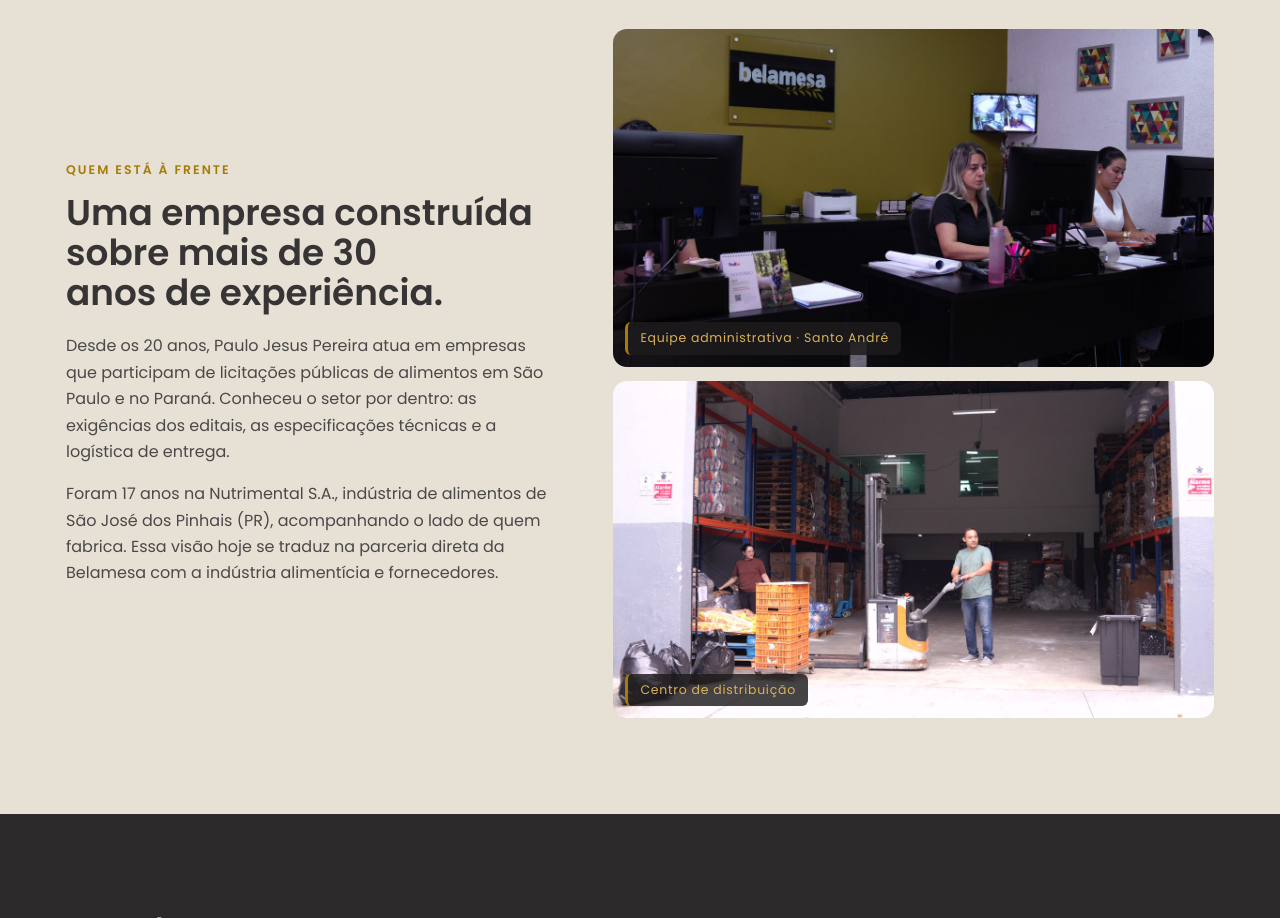
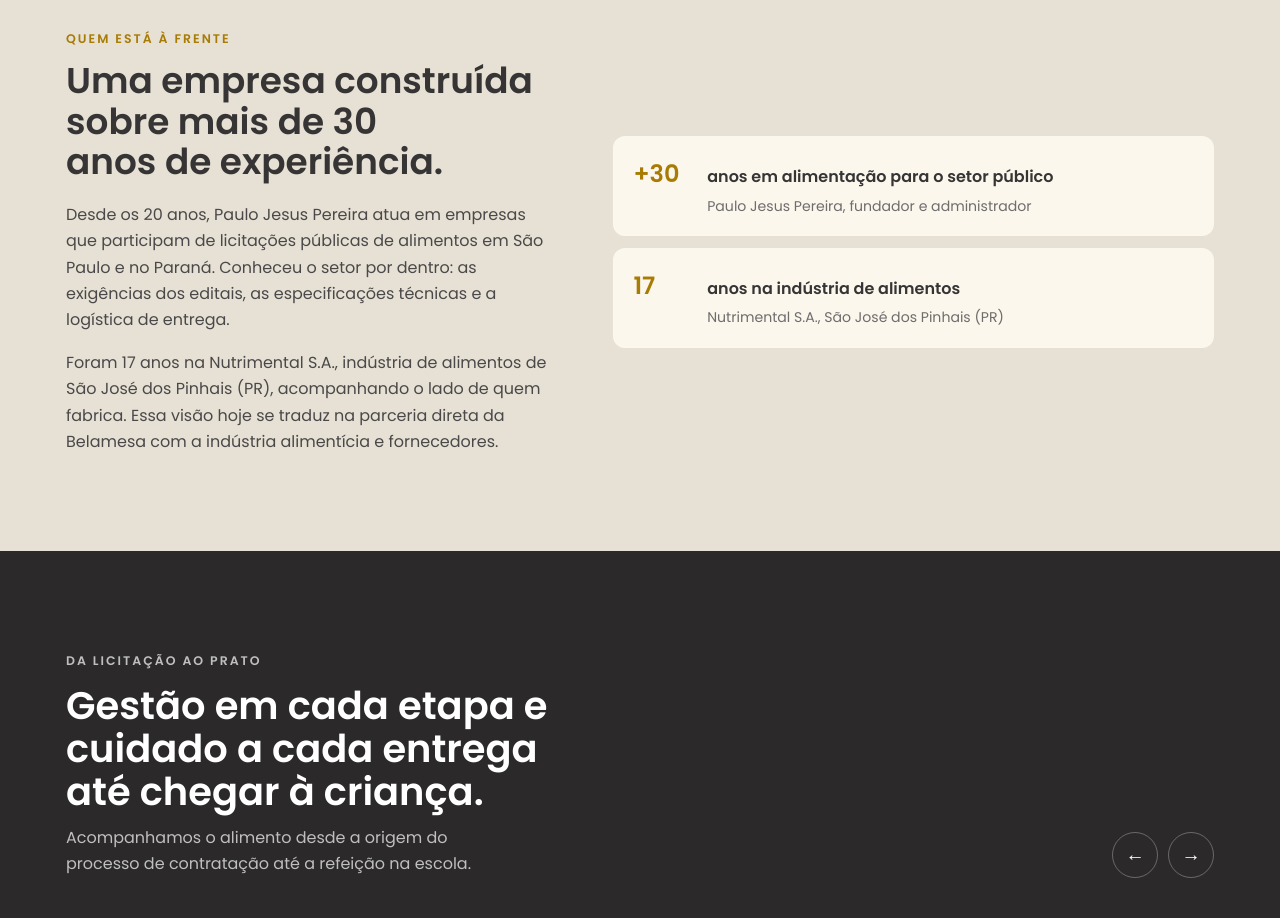
Before and after one commit to ivantorresmus-wq/belamesa-site, a plain HTML site: page index.html in a window 1280 px wide. Shown: the part 1900-2818 px from the top of the page. Drawn offline with Linux system fonts and the light colour scheme.

Commit message:
Quem está à frente: volta os blocos (sem 'dois estados'), remove fotos da equipe
Co-Authored-By: Claude Opus 5.5 <noreply@anthropic.com>
Claude-Session: https://claude.ai/code/session_01U54LKjMxYZ4LYBqHnsRsdb

```diff
--- a/index.html
+++ b/index.html
@@ -301,9 +301,9 @@ footer img{height:26px;width:auto;display:block;opacity:.9}
         <p>Foram 17 anos na Nutrimental S.A., indústria de alimentos de São José dos Pinhais (PR), acompanhando o lado de quem fabrica. Essa visão hoje se traduz na parceria direta da Belamesa com a indústria alimentícia e fornecedores.</p>
       </div>
     </div>
-    <div class="team">
-      <figure class="t1"><img src="img/equipe-escritorio.jpg" alt="Equipe administrativa da Belamesa no escritório em Santo André" loading="lazy"><figcaption>Equipe administrativa · Santo André</figcaption></figure>
-      <figure class="t2"><img src="img/equipe-estoque.jpg" alt="Equipe da Belamesa no centro de distribuição" loading="lazy"><figcaption>Centro de distribuição</figcaption></figure>
+    <div class="career">
+      <div><b>+30</b><strong>anos em alimentação para o setor público</strong><span>Paulo Jesus Pereira, fundador e administrador</span></div>
+      <div><b>17</b><strong>anos na indústria de alimentos</strong><span>Nutrimental S.A., São José dos Pinhais (PR)</span></div>
     </div>
   </div>
 </section>
```
Also changed, not shown: img/equipe-escritorio.jpg (deleted), img/equipe-estoque.jpg (deleted).
